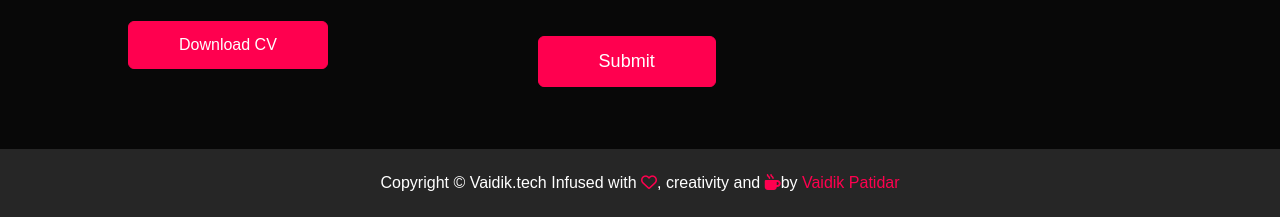
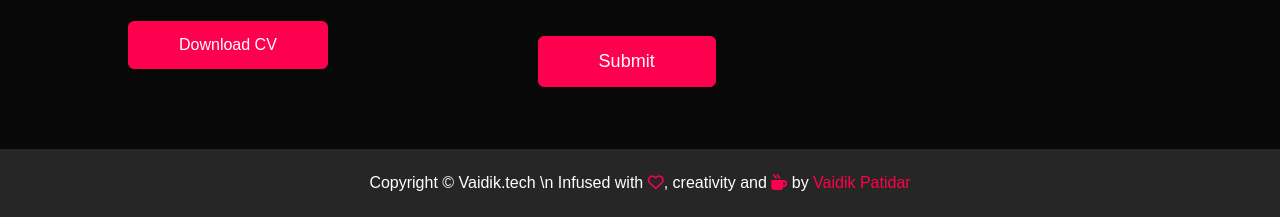
Before and after one commit to vaidik2145/vaidik.tech, a plain HTML site: page index.html in a window 1280 px wide. Shown: the part 3032-3249 px from the top of the page. Drawn offline with Linux system fonts and the light colour scheme.

Commit message:
Update index.html

```diff
--- a/index.html
+++ b/index.html
@@ -158,7 +158,7 @@
         </div>
     </div>
     <div class="copyright">
-        <p>Copyright © Vaidik.tech Infused with <i class="fa-regular fa-heart"></i>, creativity and <i class="fa-solid fa-mug-hot"></i>by <a href="https://www.linkedin.com/in/vaidik-patidar/">Vaidik Patidar</a></p>
+        <p>Copyright © Vaidik.tech \n Infused with <i class="fa-regular fa-heart"></i>, creativity and <i class="fa-solid fa-mug-hot"></i> by <a href="https://www.linkedin.com/in/vaidik-patidar/">Vaidik Patidar</a></p>
     </div>
 </div>
 
```
